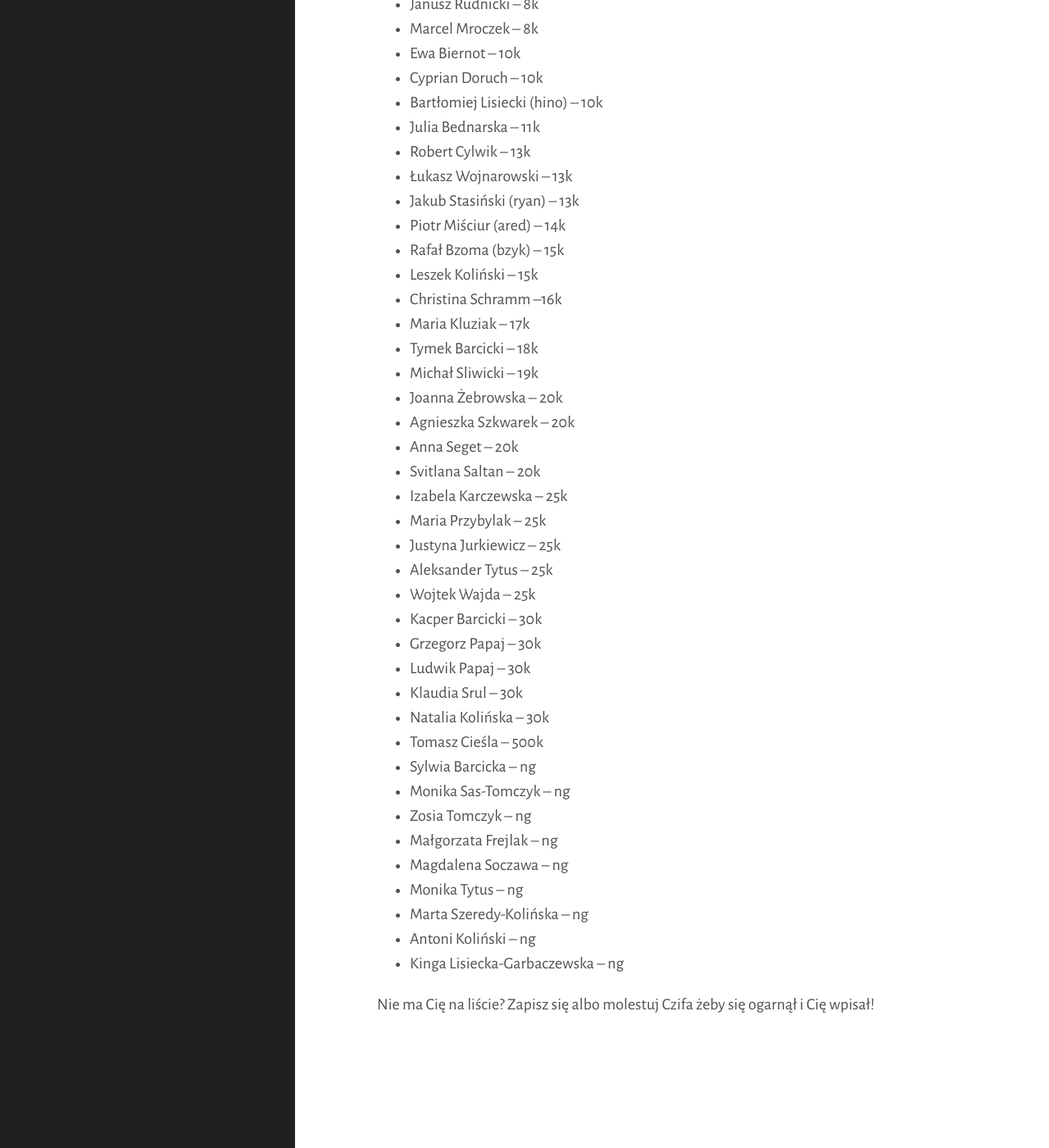
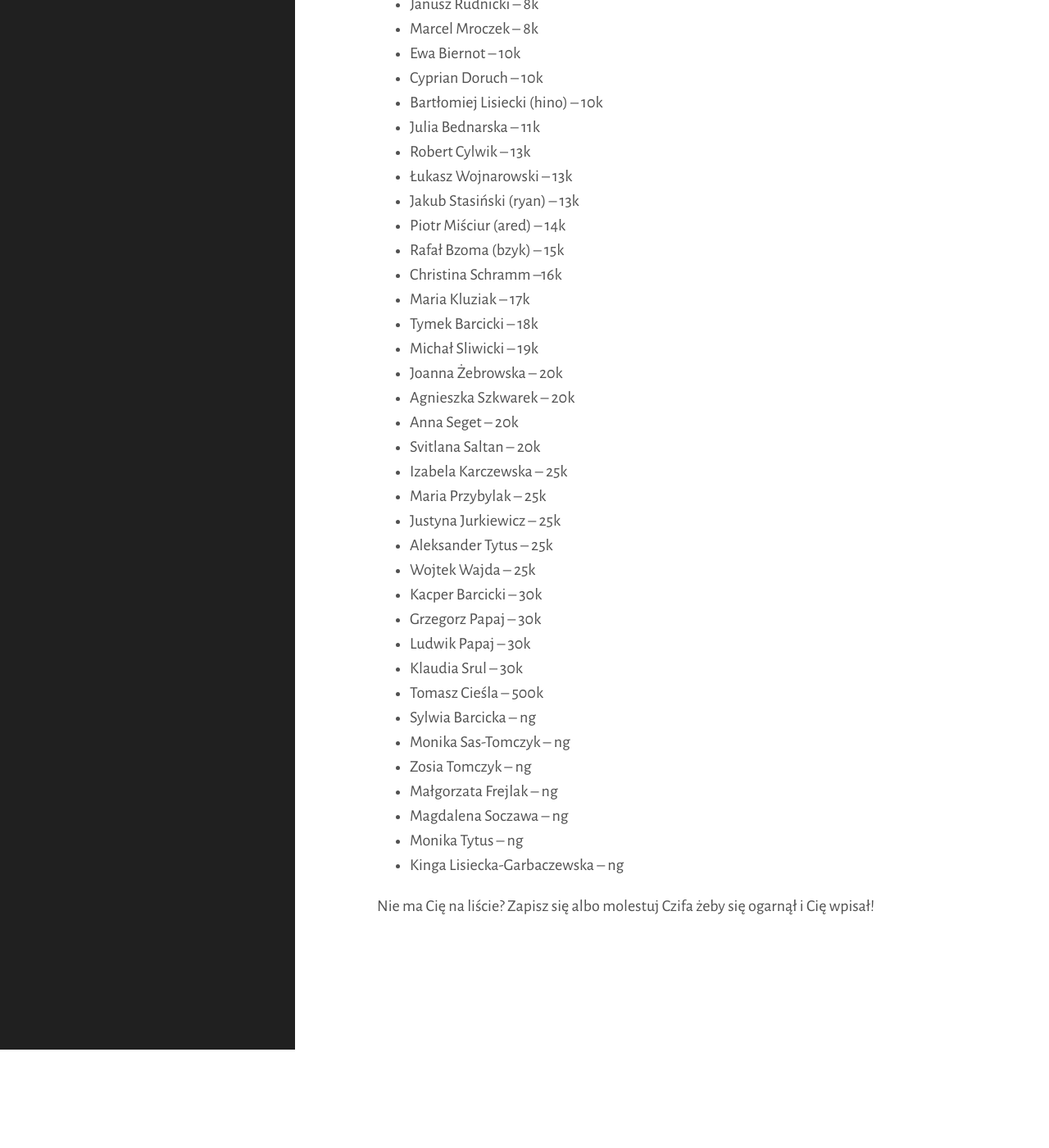
Before and after one commit to tasuki/lsg, a Jekyll site: the page built from zarejestrowani.md, in a window 1280 px wide and 1400 px high, scrolled down 1390 px. Shown: the whole window at 82% size. Built offline with Jekyll 4.4.1, drawn with Linux system fonts in a browser that asks for light colours; nearby versions of some CDN libraries; after the commit the page ends 2670 px from its top, so only the background shows below that; some of the changed text lies outside the part shown.

Commit message:
Update zarejestrowani.md

```diff
--- a/zarejestrowani.md
+++ b/zarejestrowani.md
@@ -58,7 +58,6 @@ Zarejestrowani uczestnicy (mniej więcej wg siły):
 - Jakub Stasiński (ryan) -- 13k
 - Piotr Miściur (ared) -- 14k
 - Rafał Bzoma (bzyk) -- 15k
-- Leszek Koliński -- 15k
 - Christina Schramm --16k
 - Maria Kluziak -- 17k
 - Tymek Barcicki -- 18k
@@ -76,7 +75,6 @@ Zarejestrowani uczestnicy (mniej więcej wg siły):
 - Grzegorz Papaj -- 30k
 - Ludwik Papaj -- 30k
 - Klaudia Srul -- 30k
-- Natalia Kolińska -- 30k
 - Tomasz Cieśla -- 500k
 - Sylwia Barcicka -- ng
 - Monika Sas-Tomczyk -- ng
@@ -84,8 +82,6 @@ Zarejestrowani uczestnicy (mniej więcej wg siły):
 - Małgorzata Frejlak -- ng
 - Magdalena Soczawa -- ng
 - Monika Tytus -- ng
-- Marta Szeredy-Kolińska -- ng
-- Antoni Koliński -- ng
 - Kinga Lisiecka-Garbaczewska -- ng
 
 
```
Also changed, not shown: other parts of zarejestrowani.md (+1 -1 lines).
